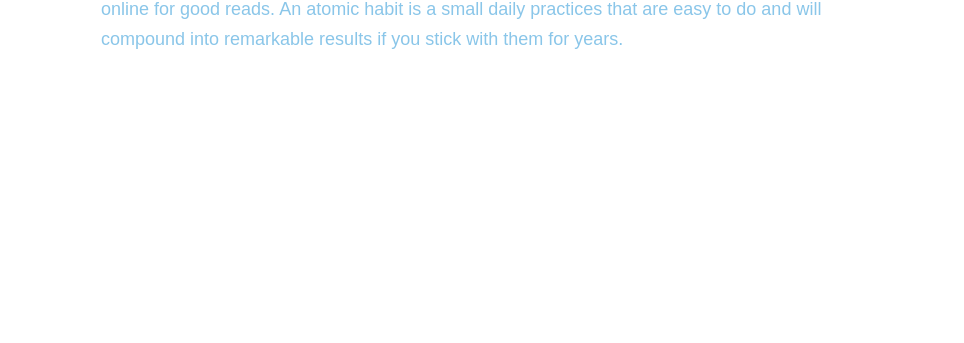
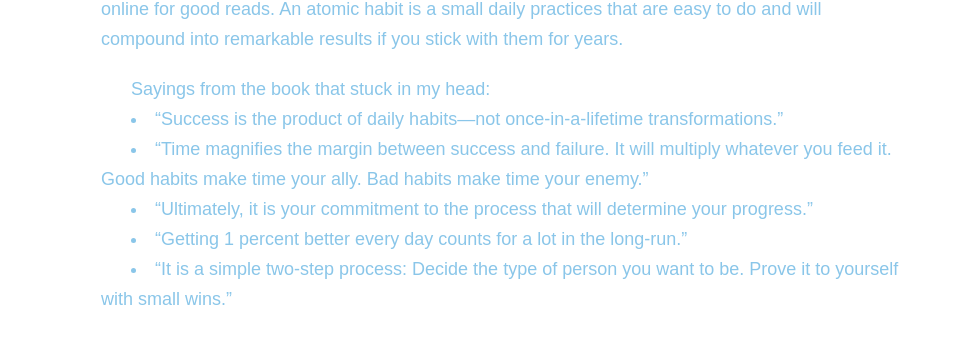
Before and after one commit to paulinemarg/myBlog, a React (Create React App) app: page /read in a window 1280 px wide. Shown: the part 461-804 px from the top of the page, without its empty margins (139-1103 px from the left). Built offline with nearby package versions, Linux system fonts and the light colour scheme; the HTML template or start-up script is replaced by a standard one.

Commit message:
updated article

```diff
--- a/src/components/pages/Read.jsx
+++ b/src/components/pages/Read.jsx
@@ -10,6 +10,14 @@ export default function Read() {
           <div className='indent'>
             My current read is the Atomic Habits by James Clear. I found this book while I was searrching online for good reads. An atomic habit is a small daily practices that are easy to do and will compound into remarkable results if you stick with them for years.
           </div>
+          <div className="indent">
+            <ul>Sayings from the book that stuck in my head:</ul>
+            <li>“Success is the product of daily habits—not once-in-a-lifetime transformations.”</li>
+            <li>“Time magnifies the margin between success and failure. It will multiply whatever you feed it. Good habits make time your ally. Bad habits make time your enemy.”</li>
+            <li>“Ultimately, it is your commitment to the process that will determine your progress.”</li>
+            <li>“Getting 1 percent better every day counts for a lot in the long-run.”</li>
+            <li>“It is a simple two-step process: Decide the type of person you want to be. Prove it to yourself with small wins.”</li>
+          </div>
         </div>
     </div>
   );
```
